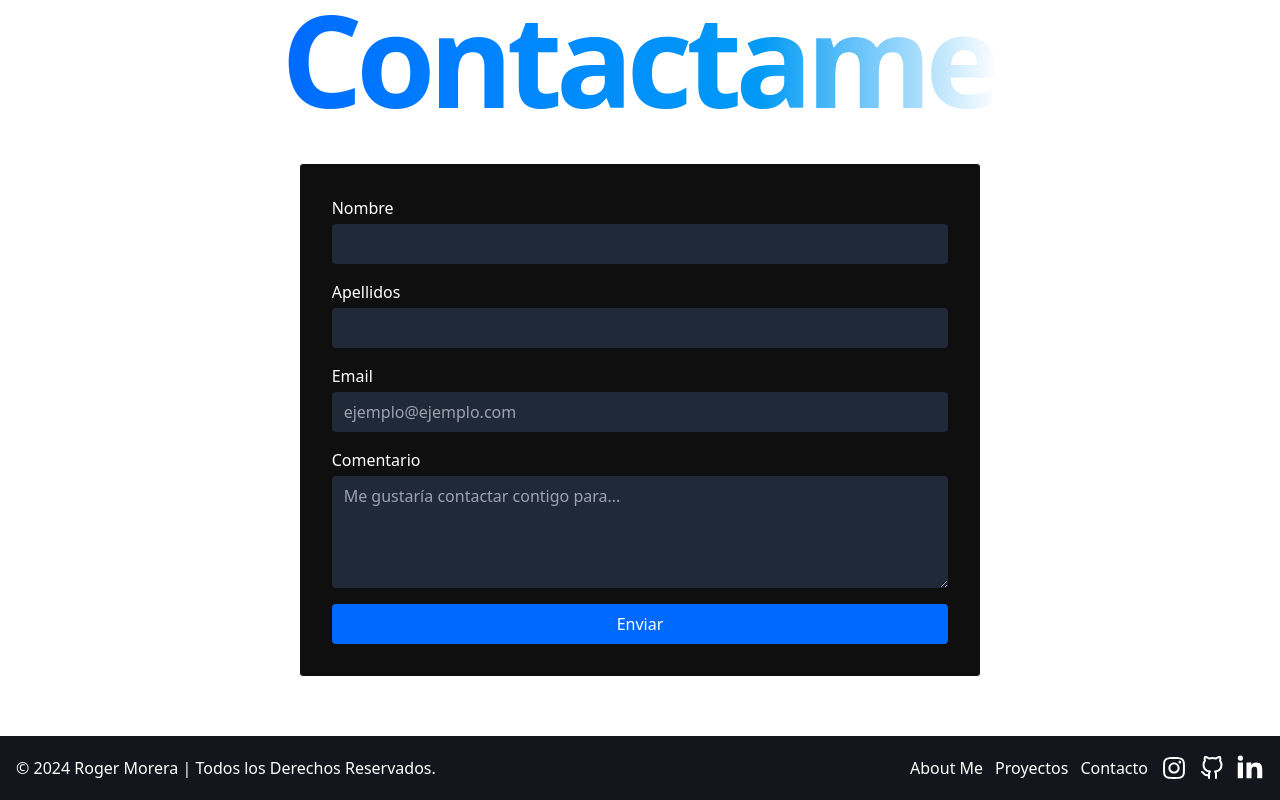
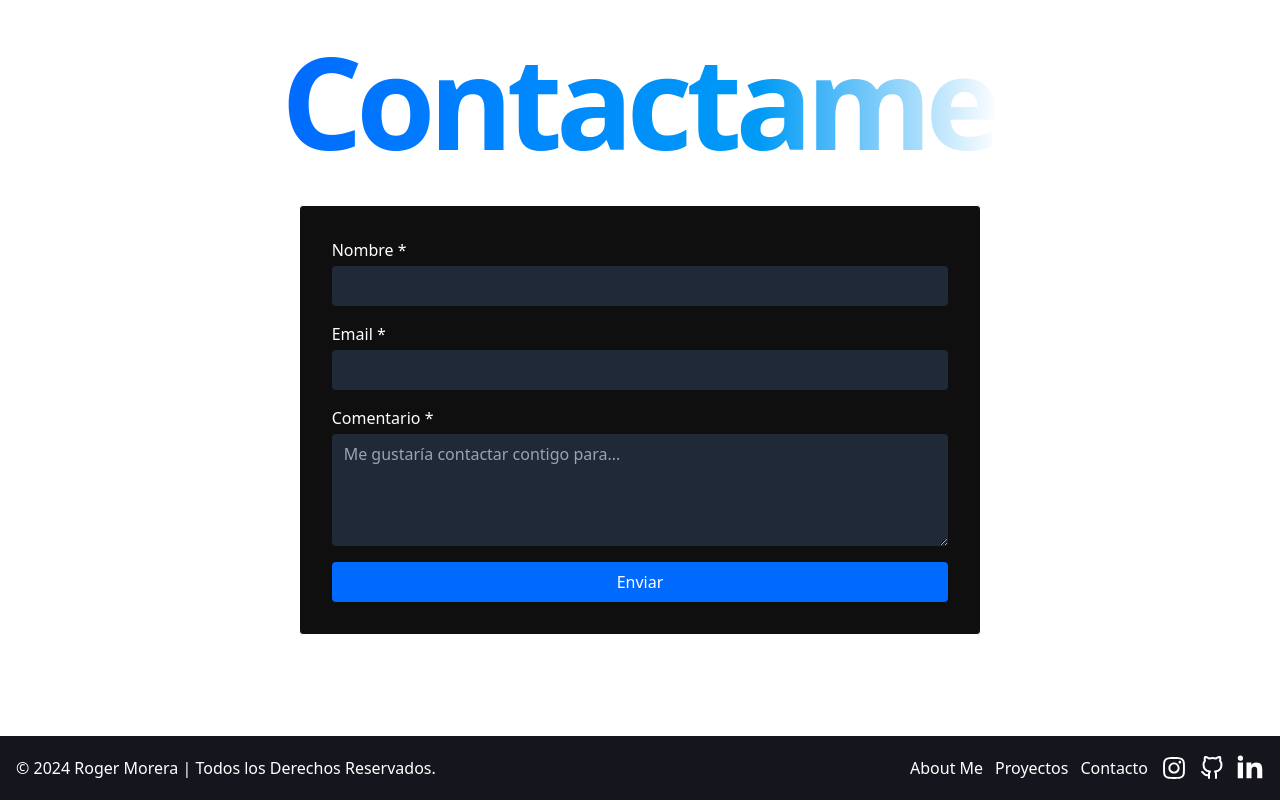
Before and after one commit to DruMoDev/miPortafolio, a React (Vite) app: page / in a window 1280 px wide. Shown: the part 3281-4081 px from the top of the page. Built offline with nearby package versions, Linux system fonts and the light colour scheme.

Commit message:
Email sender fixed

```diff
--- a/src/components/Contacto.jsx
+++ b/src/components/Contacto.jsx
@@ -3,27 +3,23 @@ import { toast } from "react-toastify";
 import sendEmail from "../utils/sendEmail";
 
 const Contacto = () => {
-  const [nombre, setNombre] = useState("");
-  const [apellido, setApellido] = useState("");
-  const [email, setEmail] = useState("");
-  const [comentario, setComentario] = useState("");
+  const [formData, setFormData] = useState({
+    nombre: "",
+    email: "",
+    comentario: "",
+  });
 
   const handleSubmit = async (e) => {
     e.preventDefault();
 
-    const formDataObject = {
-      nombre,
-      apellido,
-      email,
-      comentario,
-    };
+    await sendEmail(formData);
 
-    await sendEmail(formDataObject);
+    setFormData({
+      nombre: "",
+      email: "",
+      comentario: "",
+    });
 
-    setNombre("");
-    setApellido("");
-    setEmail("");
-    setComentario("");
     toast.success("Correo enviado correctamente!");
   };
 
@@ -37,58 +33,50 @@ const Contacto = () => {
       <form
         className="flex flex-col w-3/4 md:w-2/3 bg-quaternary p-8 border border-white rounded"
         onSubmit={handleSubmit}>
-        <label htmlFor="nombre" className="text-white">
-          Nombre
-        </label>
+        <label htmlFor="nombre" className="text-white flex flex-col">
+          Nombre *
           <input
             type="text"
             id="nombre"
             name="nombre"
             required
-          value={nombre}
-          onChange={(e) => setNombre(e.target.value)}
+            value={formData.nombre}
+            onChange={(e) =>
+              setFormData({ ...formData, nombre: e.target.value })
+            }
             className="bg-gray-800 text-white py-2 px-3 rounded mt-1 mb-4 focus:outline-none focus:ring focus:border-primary"
           />
+        </label>
 
-        <label htmlFor="apellido" className="text-white">
-          Apellidos
-        </label>
-        <input
-          type="text"
-          id="apellido"
-          name="apellido"
-          required
-          value={apellido}
-          onChange={(e) => setApellido(e.target.value)}
-          className="bg-gray-800 text-white py-2 px-3 rounded mt-1 mb-4 focus:outline-none focus:ring focus:border-primary"
-        />
-
-        <label htmlFor="email" className="text-white">
-          Email
-        </label>
+        <label htmlFor="email" className="text-white flex flex-col">
+          Email *
           <input
             type="email"
             id="email"
             name="email"
             required
-          value={email}
-          onChange={(e) => setEmail(e.target.value)}
-          placeholder="ejemplo@ejemplo.com"
+            value={formData.email}
+            onChange={(e) =>
+              setFormData({ ...formData, email: e.target.value })
+            }
             className="bg-gray-800 text-white py-2 px-3 rounded mt-1 mb-4 focus:outline-none focus:ring focus:border-primary"
           />
+        </label>
 
-        <label htmlFor="mensaje" className="text-white">
-          Comentario
-        </label>
+        <label htmlFor="mensaje" className="text-white flex flex-col">
+          Comentario *
           <textarea
             id="mensaje"
             name="mensaje"
             required
             rows="4"
-          value={comentario}
-          onChange={(e) => setComentario(e.target.value)}
+            value={formData.comentario}
+            onChange={(e) =>
+              setFormData({ ...formData, comentario: e.target.value })
+            }
             placeholder="Me gustaría contactar contigo para..."
             className="bg-gray-800 text-white py-2 px-3 rounded mt-1 mb-4 focus:outline-none focus:ring focus:border-primary"></textarea>
+        </label>
 
         <button
           type="submit"
--- a/src/utils/sendEmail.js
+++ b/src/utils/sendEmail.js
@@ -1,7 +1,7 @@
 import emailjs from "@emailjs/browser";
 
 const sendEmail = async (formDataObject) => {
-  const { nombre, apellido, email, comentario } = formDataObject;
+  const { nombre, email, comentario } = formDataObject;
   emailjs.init(import.meta.env.VITE_EMAIL_USER_ID);
   emailjs
     .send(
@@ -9,7 +9,7 @@ const sendEmail = async (formDataObject) => {
       import.meta.env.VITE_EMAIL_TEMPLATE_ID,
       {
         to_name: "Roger",
-        from_name: `${nombre} ${apellido} email: ${email}`,
+        from_name: `${nombre}, email: ${email}`,
         message: comentario,
       }
     )
```
Lines whose indentation alone changed are shown as unchanged.
